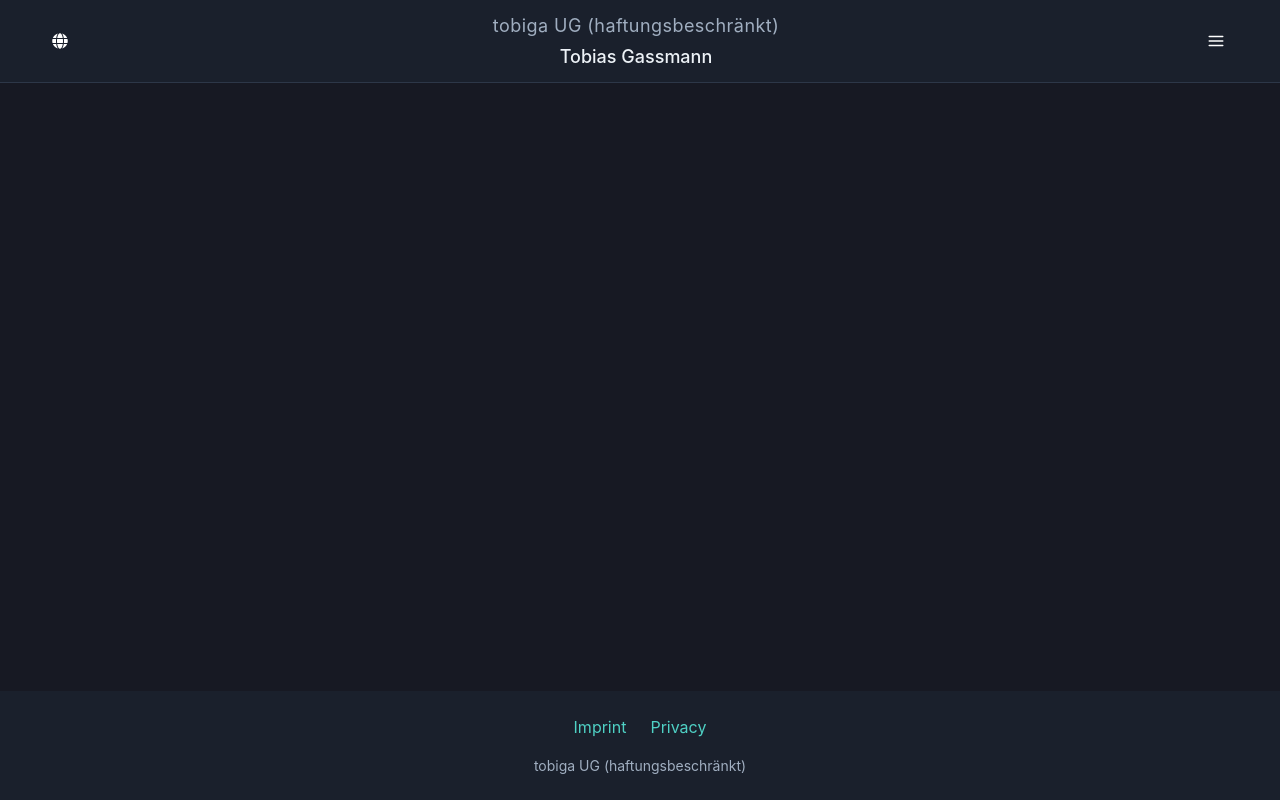
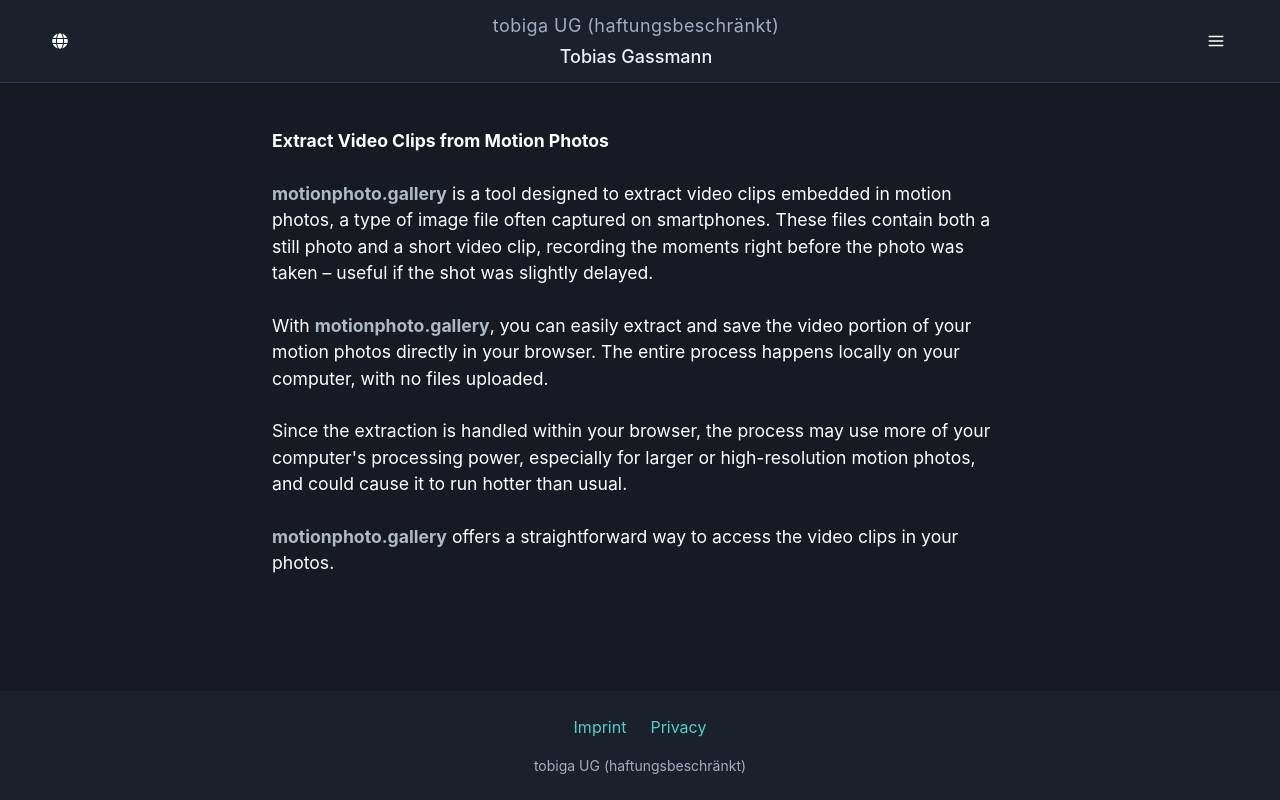
Before and after one commit to tobias74/tobiga, a React (Vite) app in the folder packages/react-app/: page /en/motion-photo-extraction in a window 1280 px wide. Built offline with nearby package versions, Linux system fonts and the light colour scheme.

Commit message:
add landing page for motion photo galleryy

```diff
--- a/packages/react-app/src/App.jsx
+++ b/packages/react-app/src/App.jsx
@@ -10,6 +10,7 @@ import VirtualCyclingInStreetView from './components/VirtualCyclingInStreetView'
 import { LanguageProvider } from './context/LanguageContext';
 import LanguageUpdater from './components/LanguageUpdater';
 import { HelmetProvider, Helmet } from 'react-helmet-async';
+import MotionPhotoGallery from './components/MotionPhotoGallery';
 
 const VALID_LANGUAGES = ['en', 'de'];  // Add supported languages here
 
@@ -76,6 +77,7 @@ function App() {
                               <Route path="privacy" element={<Privacy />} />
                               <Route path="datenschutzerklaerung" element={<Privacy />} />
                               <Route path="virtual-cycling-in-street-view" element={<VirtualCyclingInStreetView />} />
+                              <Route path="motion-photo-extraction" element={<MotionPhotoGallery />} />
                             </Routes>
                           </>
                         }
--- /dev/null
+++ b/packages/react-app/src/components/MotionPhotoGallery.jsx
@@ -0,0 +1,31 @@
+import { Box, Text } from '@chakra-ui/react';
+import { LanguageContext } from '../context/LanguageContext';
+import { useContext, useEffect } from 'react';
+import './motionphoto-gallery/page-styles.scss';
+import { useTranslation } from 'react-i18next';
+import { MotionPhotoDe } from './motionphoto-gallery/MotionPhotoDe';
+import { MotionPhotoEn } from './motionphoto-gallery/MotionPhotoEn';
+import { Helmet } from 'react-helmet-async';
+
+const MotionPhotoGallery = () => {
+
+    const { currentLang } = useContext(LanguageContext);
+    const { t } = useTranslation();
+
+    useEffect(() => {
+        console.log("Current language is:", currentLang);  // Log to see the current language
+    }, [currentLang]);
+
+    return (
+        <>
+            <Helmet>
+                <title>{t('title-motionphoto-gallery')}</title>
+            </Helmet>
+            <Box maxWidth="800px" mx="auto" py={6} px={4}>
+                {currentLang === 'de' ? <MotionPhotoDe /> : <MotionPhotoEn />}
+            </Box>
+        </>
+    );
+};
+
+export default MotionPhotoGallery;
--- /dev/null
+++ b/packages/react-app/src/components/motionphoto-gallery/MotionPhotoDe.jsx
@@ -0,0 +1,20 @@
+import { Box, Text } from '@chakra-ui/react';
+
+export const MotionPhotoDe = () => {
+    return (
+        <Box maxWidth="800px" width="100%" my="40px" mx="auto" py={6} px={4} className="motionphoto-article">
+            {/* Title */}
+            <Text fontSize="xl" fontWeight="bold" mb={4}>
+                Videoclips aus Motion Fotos extrahieren
+            </Text>
+
+            <p><strong><a href="https://motionphoto.gallery" target="_blank">motionphoto.gallery</a></strong> ist ein praktisches Werkzeug, um Videoclips aus Motion Fotos herauszulösen. Diese speziellen Fotos, die oft mit Smartphones aufgenommen werden, enthalten neben dem Standbild einen kurzen Videoclip. Motion Fotos erfassen auch die Zeit unmittelbar vor dem eigentlichen Foto – so lässt sich ein verpasster Moment einfangen, selbst wenn der Auslöser etwas zu spät gedrückt wurde.</p>
+
+            <p>Mit <strong><a href="https://motionphoto.gallery" target="_blank">motionphoto.gallery</a></strong> können Sie die Videoanteile Ihrer Motion Fotos direkt im Browser extrahieren und speichern. Die Verarbeitung erfolgt vollständig auf Ihrem Computer – es werden keine Dateien hochgeladen.</p>
+
+            <p>Da die Extraktion direkt im Browser erfolgt, kann die Verarbeitung aufwändig sein. Ihr Computer könnte dabei mehr Energie verbrauchen und sich besonders bei großen Dateien oder hochauflösenden Motion Fotos erwärmen.</p>
+
+            <p><strong><a href="https://motionphoto.gallery" target="_blank">motionphoto.gallery</a></strong> macht es einfach, auf die eingebetteten Videoclips in Ihren Fotos zuzugreifen und sie für die spätere Ansicht oder Weitergabe zu speichern – ganz lokal und ohne Datenübertragung.</p>
+        </Box>
+    );
+};
--- /dev/null
+++ b/packages/react-app/src/components/motionphoto-gallery/MotionPhotoEn.jsx
@@ -0,0 +1,20 @@
+import { Box, Text } from '@chakra-ui/react';
+
+export const MotionPhotoEn = () => {
+    return (
+        <Box maxWidth="800px" width="100%" my="40px" mx="auto" py={6} px={4} className="motionphoto-article">
+            {/* Title */}
+            <Text fontSize="xl" fontWeight="bold" mb={4}>
+                Extract Video Clips from Motion Photos
+            </Text>
+
+            <p><strong><a href="https://motionphoto.gallery" target="_blank">motionphoto.gallery</a></strong> is a tool designed to extract video clips embedded in motion photos, a type of image file often captured on smartphones. These files contain both a still photo and a short video clip, recording the moments right before the photo was taken – useful if the shot was slightly delayed.</p>
+
+            <p>With <strong><a href="https://motionphoto.gallery" target="_blank">motionphoto.gallery</a></strong>, you can easily extract and save the video portion of your motion photos directly in your browser. The entire process happens locally on your computer, with no files uploaded.</p>
+
+            <p>Since the extraction is handled within your browser, the process may use more of your computer's processing power, especially for larger or high-resolution motion photos, and could cause it to run hotter than usual.</p>
+
+            <p><strong><a href="https://motionphoto.gallery" target="_blank">motionphoto.gallery</a></strong> offers a straightforward way to access the video clips in your photos.</p>
+        </Box>
+    );
+};
--- /dev/null
+++ b/packages/react-app/src/components/motionphoto-gallery/page-styles.scss
@@ -0,0 +1,11 @@
+.motionphoto-article {
+    p {
+        font-size: 1.1em;
+        margin-bottom: 1.5em;
+    }
+
+    strong {
+        font-weight: bold;
+        color: #adb9c4;
+    }
+}
```
